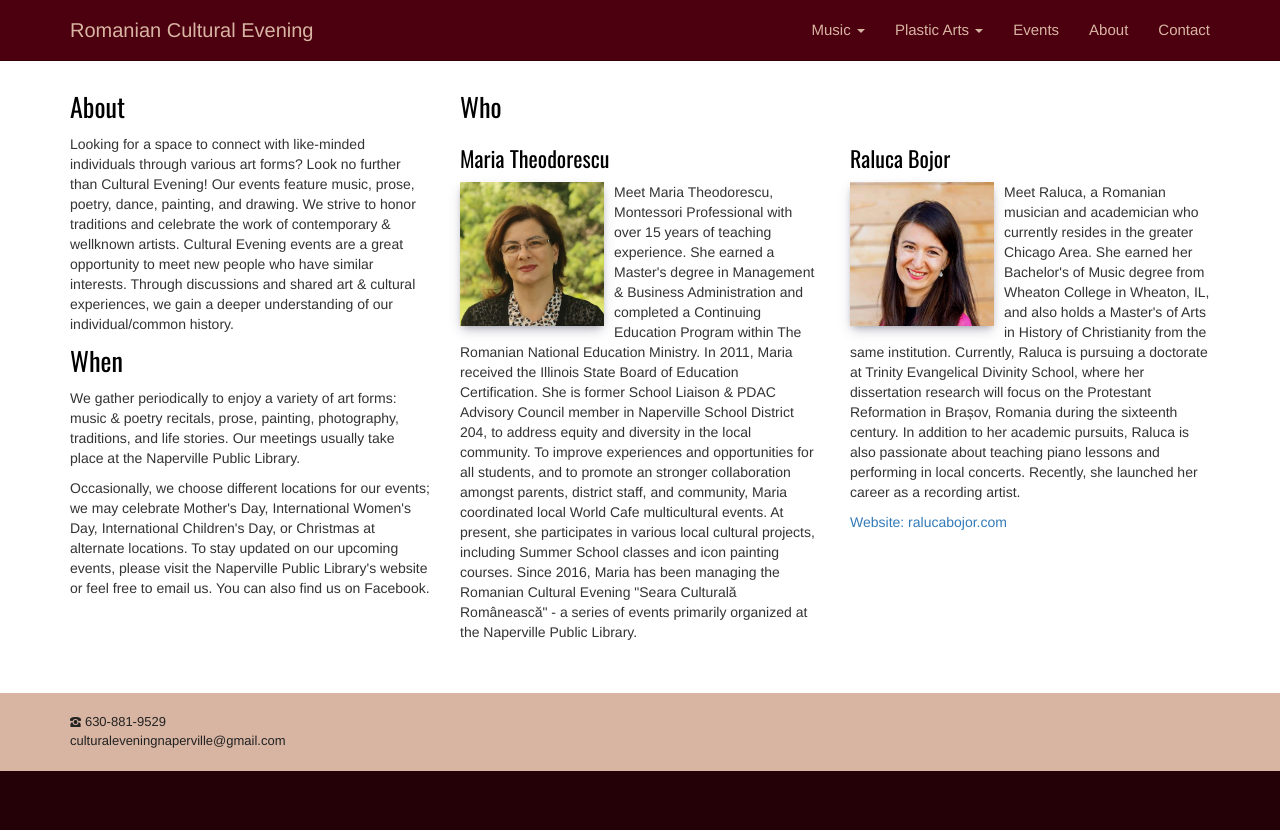
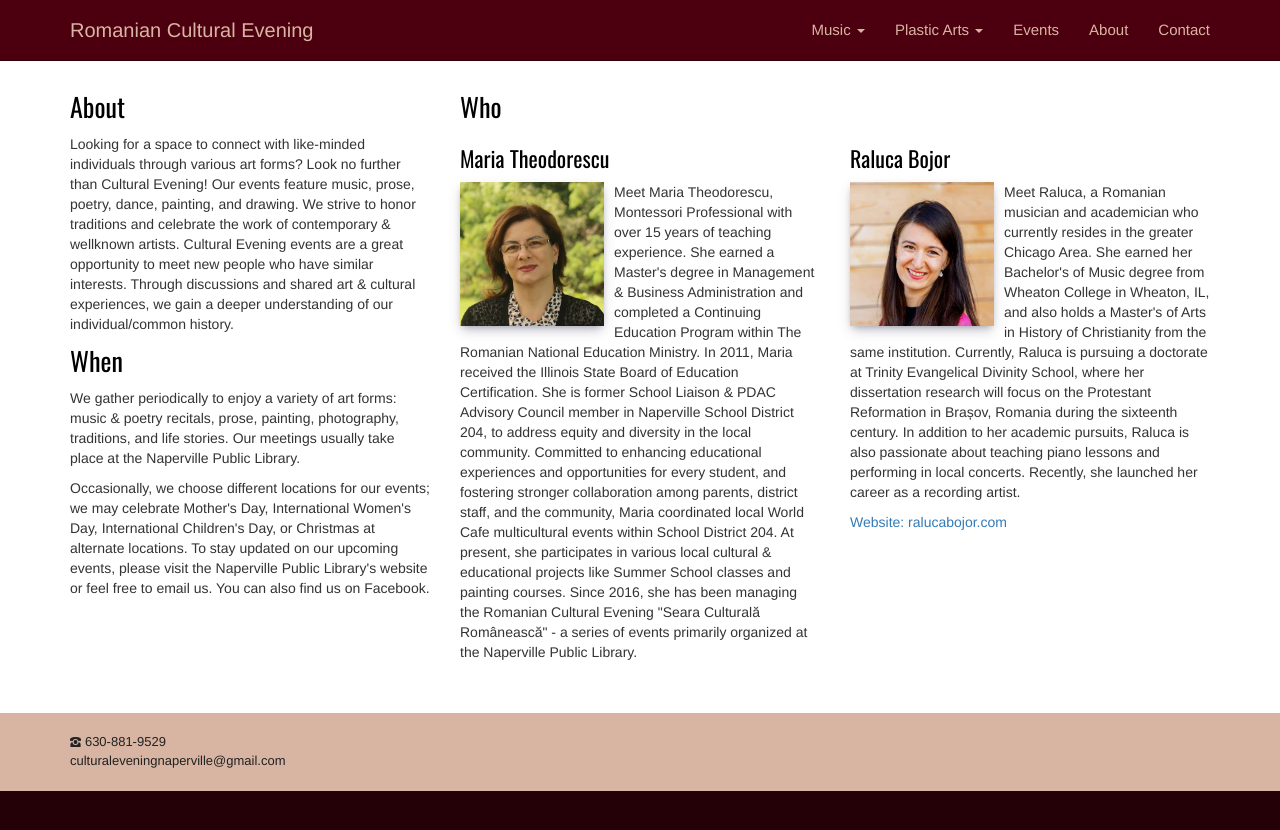
Before and after one commit to adrianth/culteve, a Jekyll site: the page built from en/about.html, in a window 1280 px wide. Shown: the top 830 px of the page. Built offline with Jekyll 4.4.1, drawn with Linux system fonts in a browser that asks for light colours.

Commit message:
enchanced

```diff
--- a/en/about.html
+++ b/en/about.html
@@ -34,7 +34,7 @@ title: About
                 <div class="col-sm-6">
                     <h3>Maria Theodorescu</h3>
                     <img class="img img-responsive presentation" src="{{ site.baseurl }}/img/about/maria.jpg" alt="">
-                    <p>Meet Maria Theodorescu, Montessori Professional with over 15 years of teaching experience. She earned a Master's degree in Management & Business Administration and completed a Continuing Education Program within The Romanian National Education Ministry. In 2011, Maria received the Illinois State Board of Education Certification. She is former School Liaison & PDAC Advisory Council member in Naperville School District 204, to address equity and diversity in the local community. To improve experiences and opportunities for all students, and to promote an stronger collaboration amongst parents, district staff, and community, Maria coordinated local World Cafe multicultural events. At present, she participates in various local cultural projects, including Summer School classes and icon painting courses. Since 2016, Maria has been managing the Romanian Cultural Evening "Seara Culturală Românească" - a series of events primarily organized at the Naperville Public Library.</p>
+                    <p>Meet Maria Theodorescu, Montessori Professional with over 15 years of teaching experience. She earned a Master's degree in Management & Business Administration and completed a Continuing Education Program within The Romanian National Education Ministry. In 2011, Maria received the Illinois State Board of Education Certification. She is former School Liaison & PDAC Advisory Council member in Naperville School District 204, to address equity and diversity in the local community. Committed to enhancing educational experiences and opportunities for every student, and fostering stronger collaboration among parents, district staff, and the community, Maria coordinated local World Cafe multicultural events within School District 204. At present, she participates in various local cultural & educational projects like Summer School classes and painting courses. Since 2016, she has been managing the Romanian Cultural Evening "Seara Culturală Românească" - a series of events primarily organized at the Naperville Public Library.</p>
                 </div>
                 <div class="col-sm-6">
                     <h3>Raluca Bojor</h3>
```
